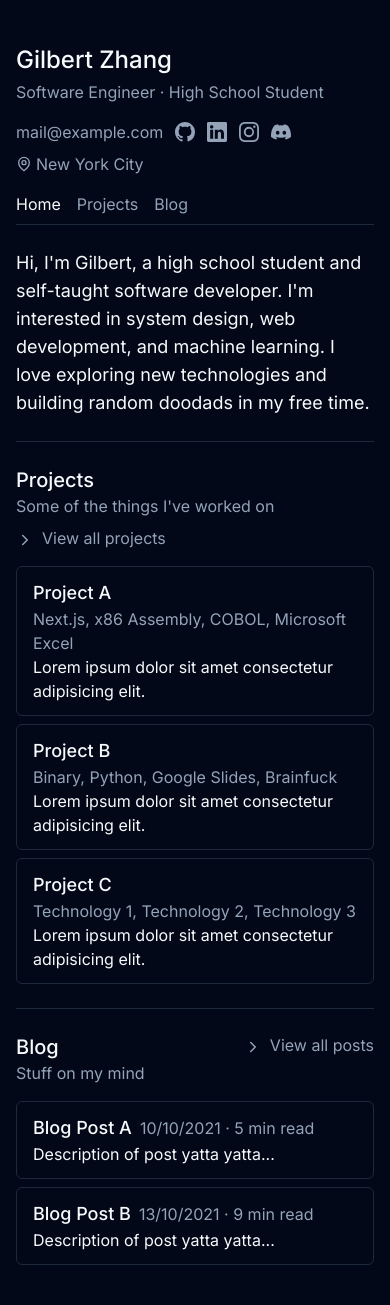
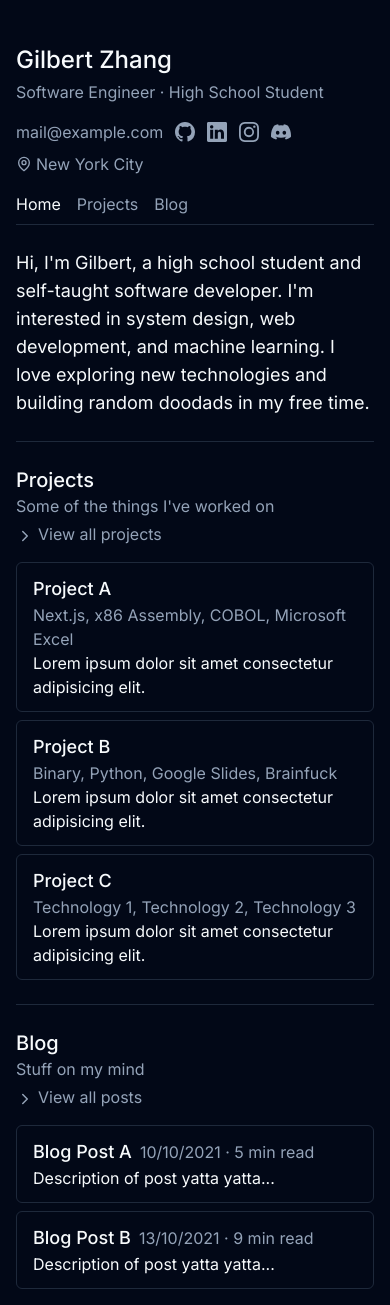
Before and after one commit to giilbert/my-site, a Next.js app: page / in a window 390 px wide. Before the commit the page ends 1281 px from the top, so only its background shows below. Built offline with nearby package versions, Linux system fonts and the light colour scheme.

Commit message:
view more changes

```diff
--- a/src/app/page.tsx
+++ b/src/app/page.tsx
@@ -14,7 +14,7 @@ export default function Home() {
       <hr className="my-6" />
 
       <section className="mb-4">
-        <div className="flex flex-wrap justify-between gap-2">
+        <div className="flex flex-col md:flex-row justify-between gap-1">
           <div>
             <h2 className="text-xl font-medium">Projects</h2>
             <p className="text-muted-foreground">
@@ -24,10 +24,10 @@ export default function Home() {
 
           <Link
             href="/projects"
-            className="md:ml-auto text-muted-foreground hover:text-foreground transition-colors"
+            className="sm:ml-auto text-muted-foreground hover:text-foreground transition-colors"
           >
             <ChevronRightIcon
-              className="inline-block sm:hidden mr-2"
+              className="inline-block sm:hidden mr-1"
               size={18}
             />
             View all projects
@@ -76,7 +76,7 @@ export default function Home() {
       <hr className="my-6" />
 
       <section className="mb-4">
-        <div className="flex flex-wrap justify-between gap-2">
+        <div className="flex flex-col md:flex-row justify-between gap-1">
           <div>
             <h2 className="text-xl font-medium">Blog</h2>
             <p className="text-muted-foreground">Stuff on my mind</p>
@@ -84,10 +84,10 @@ export default function Home() {
 
           <Link
             href="/blog"
-            className="md:ml-auto text-muted-foreground hover:text-foreground transition-colors"
+            className="sm:ml-auto text-muted-foreground hover:text-foreground transition-colors"
           >
             <ChevronRightIcon
-              className="inline-block sm:hidden mr-2"
+              className="inline-block sm:hidden mr-1"
               size={18}
             />
             View all posts
```
